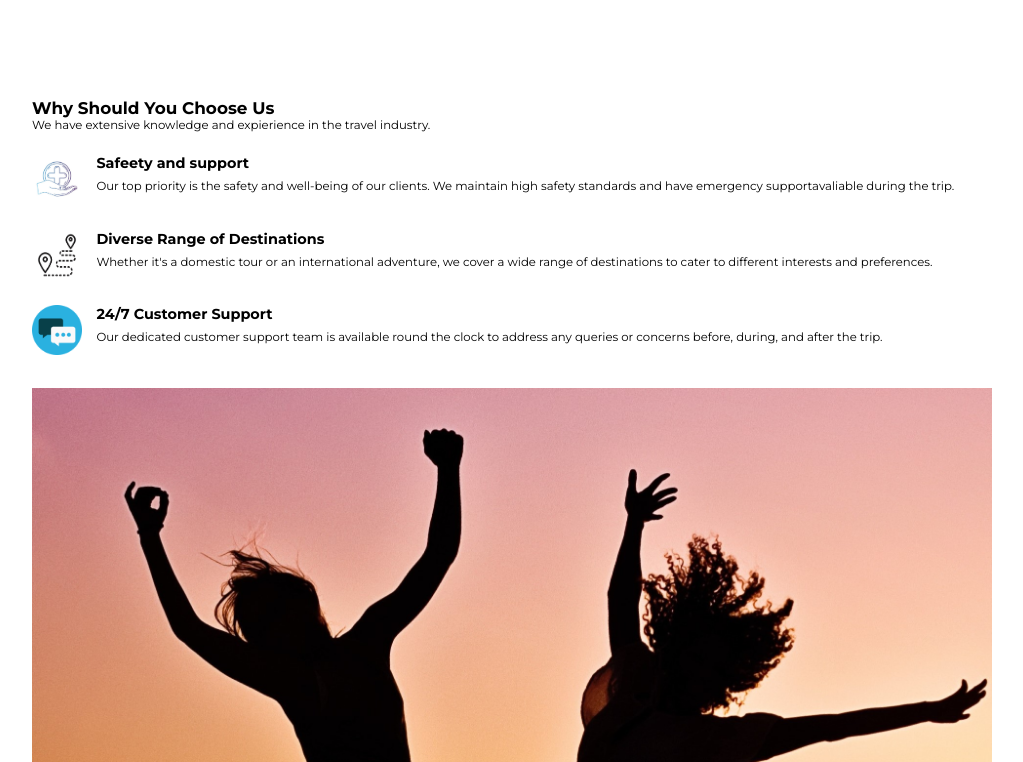
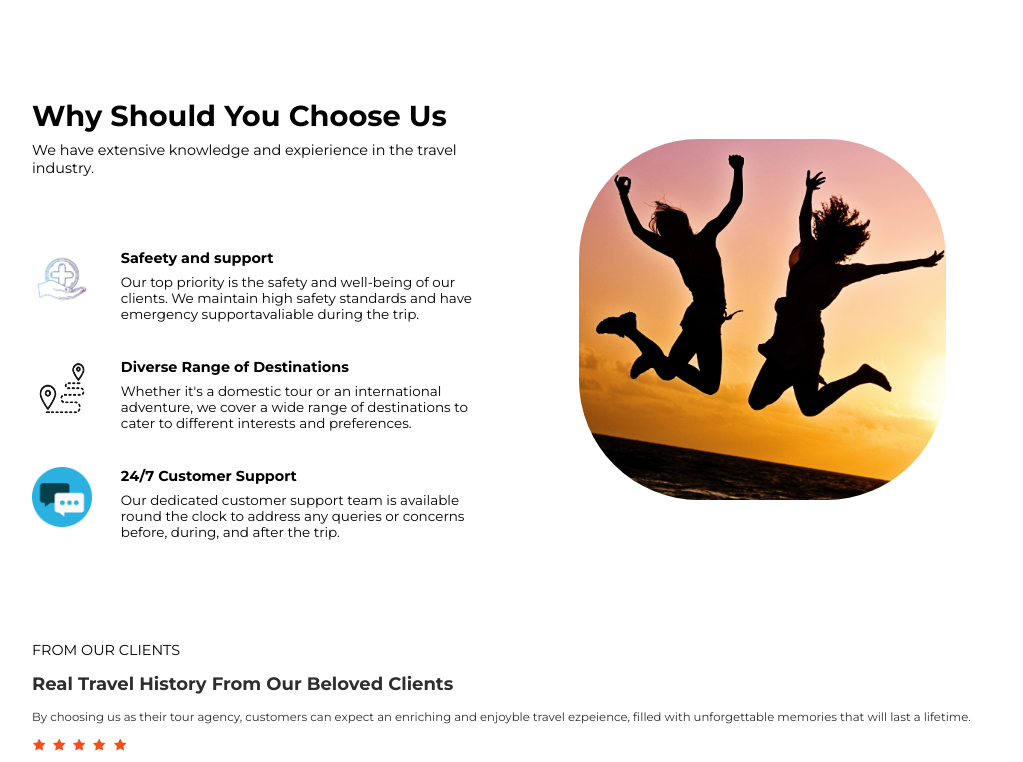
Before and after one commit to KarolinaReseman/travelproject, a React (Vite) app: page / in a window 1280 px wide. Shown: the part 2178-2940 px from the top of the page, without its empty margins (128-1151 px from the left). Built offline with nearby package versions, Linux system fonts and the light colour scheme.

Commit message:
added @media screen

```diff
--- a/src/Components/Portifolio/Portifolio.css
+++ b/src/Components/Portifolio/Portifolio.css
@@ -32,4 +32,93 @@ root {
 }
 .portifolio .secContainer .leftContent .grid .singlePortifolio .infor h4 {
   padding-bottom: 0.5rem;
+}
+.portifolio .secContainer .rightContent img {
+  border-radius: 120px;
+}
+
+@media screen and (min-width: 480px) {
+  .portifolio .secContainer .leftContent .secHeading h3 {
+    font-size: var(--h2FontSize);
+  }
+  .portifolio .secContainer .leftContent .secHeading p {
+    font-size: var(--normalFontSize);
+    padding: 0.5rem 0;
+  }
+  .portifolio .secContainer .leftContent .grid .singlePortifolio {
+    gap: 1.5rem;
+  }
+  .portifolio .secContainer .leftContent .grid .singlePortifolio .iconDiv img {
+    height: 60px;
+    width: 60px;
+  }
+  .portifolio .secContainer .leftContent .grid .infor h4 {
+    padding-bottom: 0.5rem;
+    font-size: var(--h3FontSize);
+  }
+  .portifolio .secContainer .leftContent .grid .infor p {
+    font-size: var(--normalFontSize);
+  }
+}
+@media screen and (min-width: 660px) {
+  .portifolio .secContainer .leftContent .secHeading h3 {
+    font-size: 2rem;
+  }
+  .portifolio .secContainer .leftContent .secHeading p {
+    font-size: var(--h3FontSize);
+  }
+  .portifolio .secContainer .leftContent .grid {
+    grid-template-columns: repeat(2, 1fr);
+  }
+  .portifolio .secContainer .leftContent .grid .singlePortifolio {
+    gap: 1.5rem;
+  }
+  .portifolio .secContainer .rightContent {
+    margin: auto;
+    display: flex;
+    align-items: center;
+    justify-content: center;
+  }
+  .portifolio .secContainer .rightContent img {
+    margin: auto;
+    max-width: 80%;
+  }
+}
+@media screen and (min-width: 820px) {
+  .portifolio .secContainer {
+    grid-template-columns: repeat(2, 1fr);
+  }
+  .portifolio .secContainer .leftContent .secHeading h3 {
+    font-size: var(--h2FontSize);
+  }
+  .portifolio .secContainer .leftContent .secHeading p {
+    font-size: var(--h3FontSize);
+  }
+  .portifolio .secContainer .leftContent .grid {
+    grid-template-columns: repeat(1, 1fr);
+  }
+  .portifolio .secContainer .leftContent .grid .singlePortifolio {
+    gap: 1.5rem;
+  }
+  .portifolio .secContainer .rightContent img {
+    max-width: 80%;
+  }
+}
+@media screen and (min-width: 1240px) {
+  .portifolio .secContainer {
+    gap: 3rem;
+  }
+  .portifolio .secContainer .leftContent .secHeading h3 {
+    font-size: 2rem;
+  }
+  .portifolio .secContainer .leftContent .secHeading p {
+    font-size: var(--h3FontSize);
+  }
+  .portifolio .secContainer .leftContent .grid {
+    gap: 2.5rem;
+    margin-top: 3rem;
+  }
+  .portifolio .secContainer .leftContent .grid .singlePortifolio {
+    gap: 2rem;
+  }
 }/*# sourceMappingURL=Portifolio.css.map */
--- a/src/Components/Portifolio/Portifolio.scss
+++ b/src/Components/Portifolio/Portifolio.scss
@@ -45,8 +45,150 @@ root {
                     }
                 }
             }
-
         }
-
+        .rightContent{
+            img{
+                border-radius: 120px;
+            }
+        }
     }
 }
+
+
+@media screen and (min-width: 480px){
+    .portifolio{
+        .secContainer{
+            .leftContent{
+                .secHeading{
+                    h3{
+                        font-size: var(--h2FontSize) ;
+                    }
+                    p{
+                        font-size: var(--normalFontSize);
+                        padding: .5rem 0;
+                    }
+                }
+
+                .grid{
+                    .singlePortifolio{
+                        gap: 1.5rem;
+
+                        .iconDiv{
+                            img{
+                                height: 60px;
+                                width: 60px;
+                            }
+                        }
+                    }
+
+                    .infor{
+                        h4{
+                            padding-bottom: .5rem ;
+                            font-size: var(--h3FontSize);
+                        }
+                        p{
+                            font-size: var(--normalFontSize);
+                        }
+                    }
+                }
+            }
+        }
+    }
+}
+
+@media screen and (min-width: 660px) {
+    .portifolio{
+        .secContainer{
+            .leftContent{
+                .secHeading{
+
+                    h3{
+                        font-size: 2rem;
+                    }
+                    p{
+                        font-size: var(--h3FontSize) ;
+                    }
+                }
+                .grid{
+                    grid-template-columns: repeat(2,1fr);
+
+                    .singlePortifolio{
+                        gap:1.5rem;
+                    }
+                }
+            }
+
+            .rightContent{
+                margin: auto;
+                display: flex;
+                align-items: center;
+                justify-content: center;
+                img{
+                    margin: auto;
+                    max-width: 80%;
+                }
+            }
+        }
+    }
+}
+
+@media screen and (min-width:820px) {
+    .portifolio{
+        .secContainer{
+            grid-template-columns: repeat(2,1fr);
+
+            .leftContent{
+                .secHeading{
+                    h3{
+                        font-size: var(--h2FontSize);
+                    }
+
+                    p{
+                        font-size: var(--h3FontSize);
+                    }
+                }
+
+                .grid{
+                    grid-template-columns: repeat(1,1fr);
+
+                    .singlePortifolio{
+                        gap: 1.5rem;
+
+                    }
+                }
+            }
+
+            .rightContent{
+                img{
+                    max-width: 80%;
+                }
+            }
+        }
+    }
+}
+
+@media screen and (min-width: 1240px){
+    .portifolio{
+        .secContainer{
+            gap: 3rem;
+
+            .leftContent{
+                .secHeading{
+                    h3{
+                        font-size: 2rem;
+                    }
+                    p{
+                        font-size: var(--h3FontSize);
+                    }
+                }
+                .grid{
+                    gap: 2.5rem;
+                    margin-top: 3rem;
+                    .singlePortifolio{
+                        gap:2rem;
+                    }
+                }
+            }
+        }
+    }
+}
```
Also changed, not shown: 1 other file (tests, documents, lock files or other folders).
